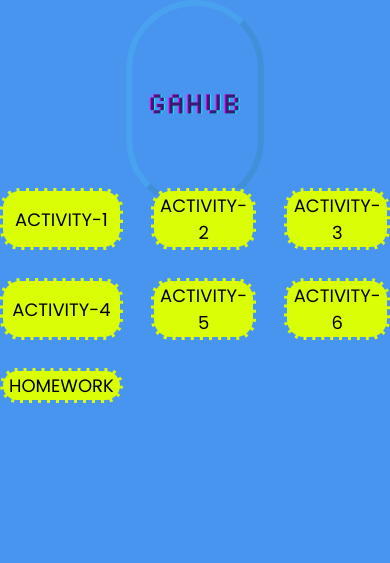
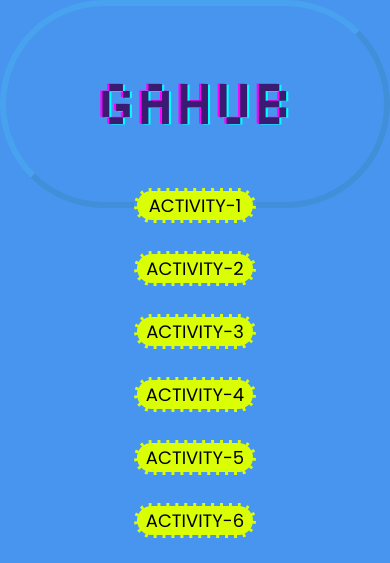
Before and after one commit to gabuh/dw1a3, a plain HTML site: page index.html in a window 390 px wide. Shown: the top 563 px of the page. Drawn offline with Linux system fonts and the light colour scheme.

Commit message:
main index style++

```diff
--- a/styles.css
+++ b/styles.css
@@ -101,6 +101,7 @@ p {
 .textContent{
   text-align:center;
   display: none;
+  margin: 0% 20% 0% 20%;
 }
 
 
@@ -126,7 +127,6 @@ footer{
   z-index: 1;
   width: 100%;
   align-items: center;
-  position: absolute;
   display: block;
   size: 1% ;
   text-align: center;
@@ -139,7 +139,10 @@ footer{
     font-size: 87.5%;
   }
   #logo-animated{
-    width: 100%;
+    width: 70%;
+  }
+  header{
+    margin: 0;
   }
 
   main{
@@ -148,14 +151,18 @@ footer{
 
   #act div{
     display: grid;
-    justify-content: space-between;
+    grid-template-columns: auto;
+    justify-content: center;
+    align-items:center;
     margin-top: -1.4rem;
     margin-left: 0%;
     margin-right: 0%;
     gap: 2rem;
   }
 
-
+ .textContent{
+  margin: 0;
+ }
 
 
 }
```
